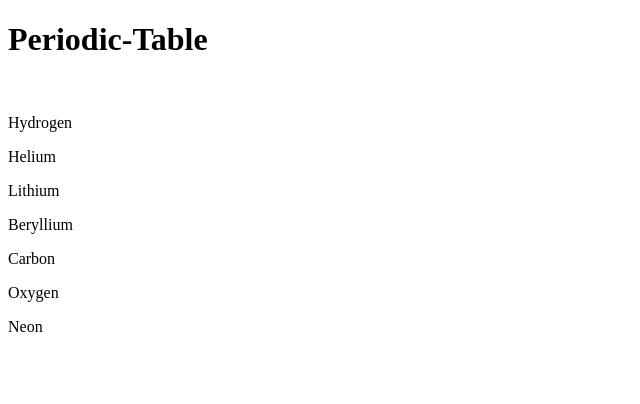
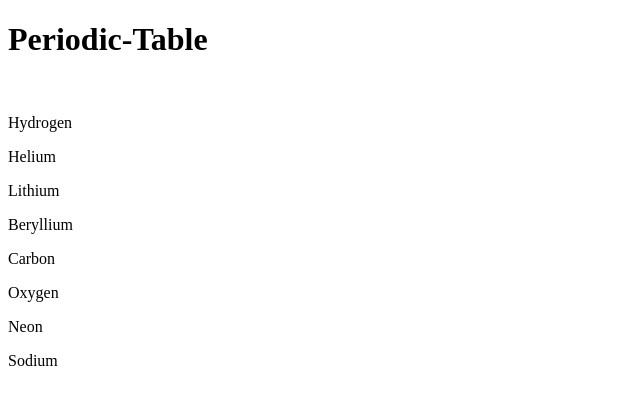
Before and after one commit to AsankaAbeysinghe/Periodic-Table, a plain HTML site: page index.html in a window 1280 px wide. Shown: the full height of the page, 0-640 px from the left. Drawn offline with Linux system fonts and the light colour scheme.

Commit message:
Added Sodium

```diff
--- a/index.html
+++ b/index.html
@@ -14,6 +14,7 @@
   <p>Carbon</p>
   <p>Oxygen</p>
   <p>Neon</p>
+  <p>Sodium</p>
 
 </body>
 </html>
```
